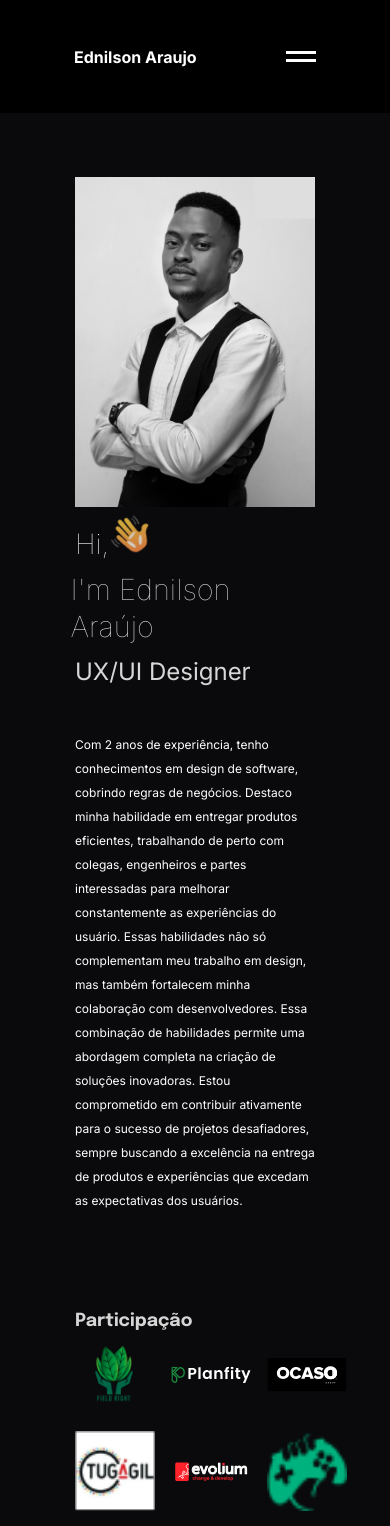
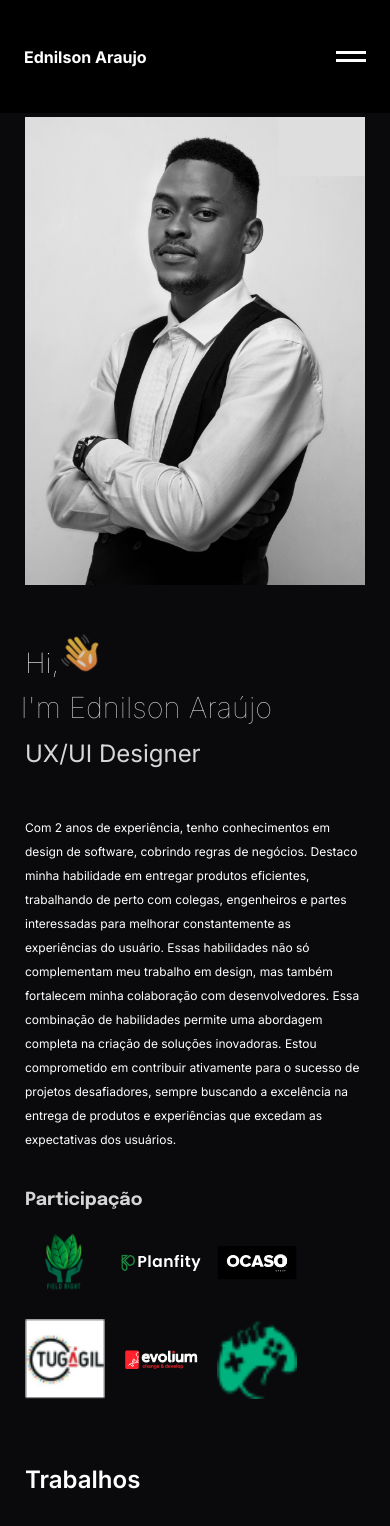
Before and after one commit to AugustoMachado01/Portifolio_Ednilson, a React (Vite) app: page / in a window 390 px wide. Shown: the top 1526 px of the page. Built offline with nearby package versions, Linux system fonts and the light colour scheme; a web font is replaced by a local one.

Commit message:
update header

```diff
--- a/src/Header/styles.module.css
+++ b/src/Header/styles.module.css
@@ -74,6 +74,10 @@
 
 /* Responsividade */
 @media (max-width: 768px) {
+  .section_container {
+    padding: 0px 24px;
+  }
+
   .section_container h3 {
     font-size: 16px;
   }
@@ -146,4 +150,7 @@
     transform: rotate(-45deg) translateY(-10px);
     background-color: #f00;
   }
+
+
+
 }
--- a/src/Home/styles.module.css
+++ b/src/Home/styles.module.css
@@ -245,14 +245,6 @@
     gap: 0px;
 
   }
-/*
-  .section_container {
-    width: 100%;
-    display: flex;
-    padding: 4rem 75px;
-    gap: 40px;
-  } */
-
 
   .section_container .logo {
     width: 100%;
@@ -320,9 +312,7 @@
 
 /* Para telas menores que 768px */
 @media (max-width: 768px) {
-  .section_container .logo img {
-    /* max-width: 80%; */
-  }
+
 
   .section_container h1 {
     font-size: 28px;
@@ -365,6 +355,29 @@
 }
 
 @media (max-width: 768px) {
+  .section_container{
+    padding: 4px 25px;
+
+  }
+
+  .section_container .logo{
+    margin-bottom: 41px;
+  }
+
+
+  .worksSection {
+    color: #fff;
+    padding: 2rem 25px;
+  }
+
+  .participationsSection {
+    padding: 2rem 25px;
+  }
+
+  .participationsSection .iconsContainer{
+    margin-top: 10px;
+  }
+
   .cardsContainer {
     grid-template-columns: 1fr;
     gap: 1rem;
```
